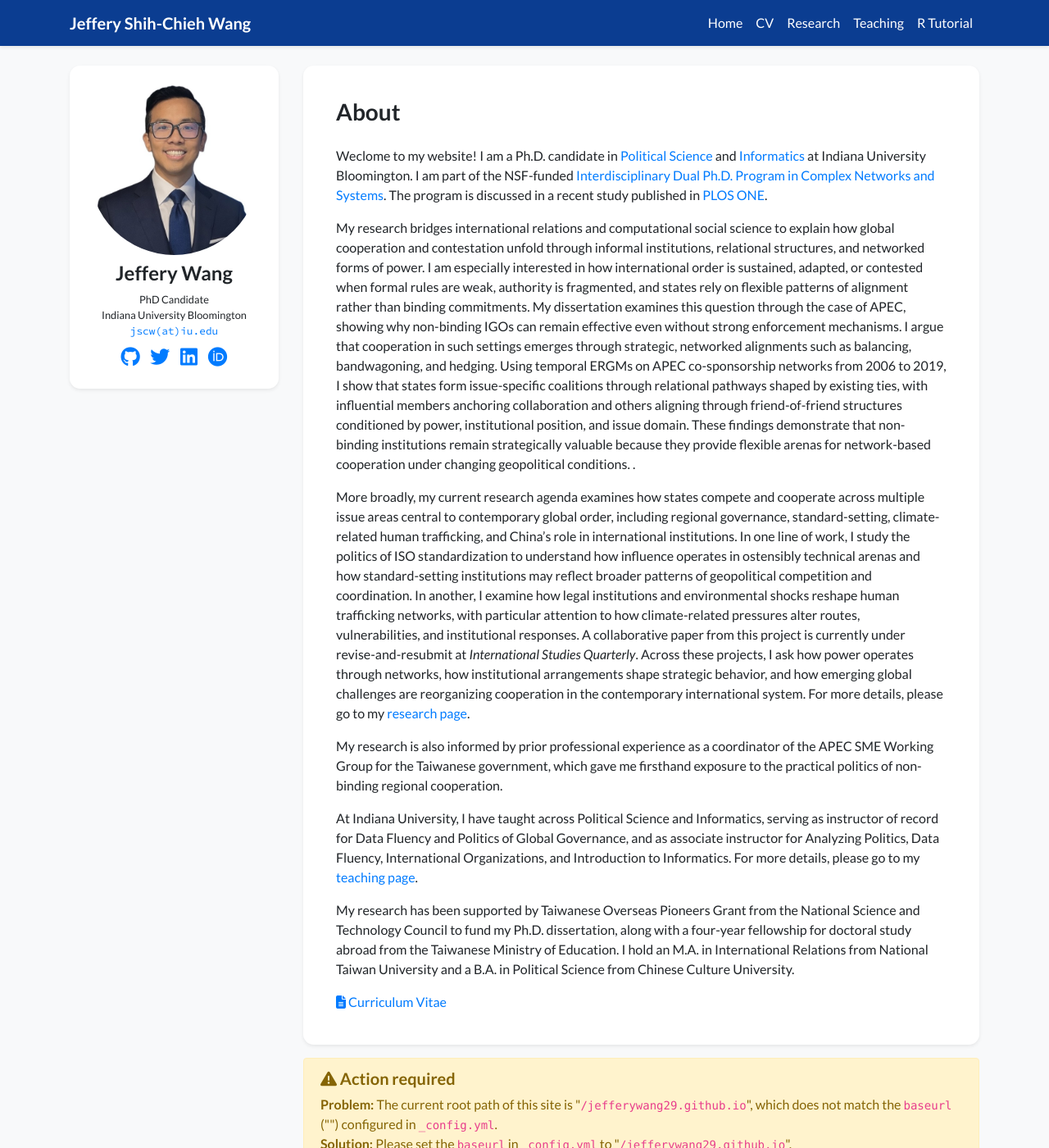
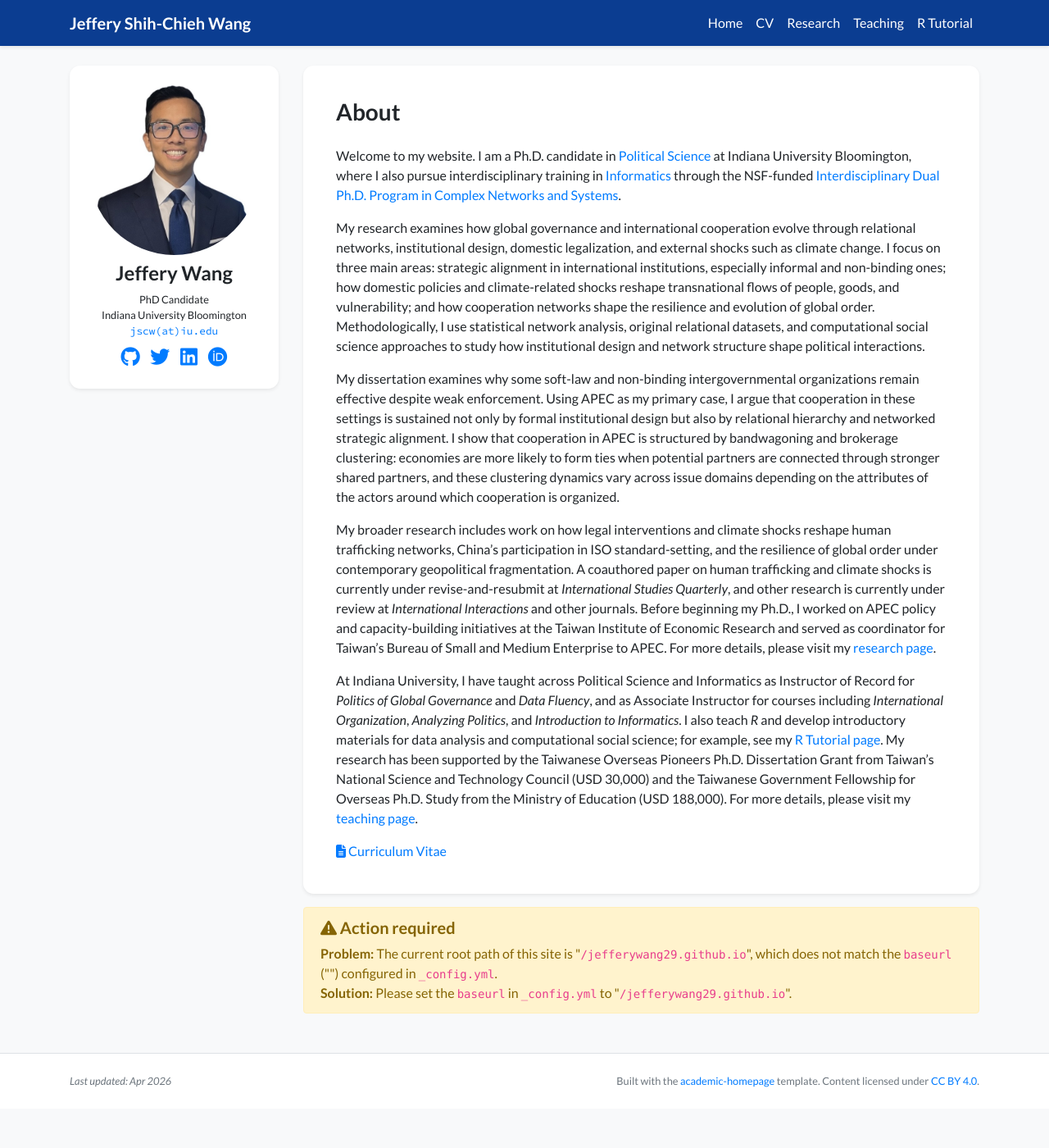
Before and after one commit to jefferywang29/jefferywang29.github.io, a Jekyll site: the page built from index.html, in a window 1280 px wide and 1400 px high. Shown: the whole window at 82% size. Built offline with Jekyll 4.4.1, drawn with Linux system fonts in a browser that asks for light colours; nearby versions of some CDN libraries; a style sheet for code colours, icons or effects is not loaded.

Commit message:
big updates

```diff
--- a/_data/profile.yml
+++ b/_data/profile.yml
@@ -5,58 +5,36 @@ navbar_name: "Jeffery Shih-Chieh Wang"
 positions:
 - name: PhD Candidate
 - name: Indiana University Bloomington
-  logo: /assets/images/badges/MIT_Social_circle.png  # Logo is optional
-
+  logo: /assets/images/badges/MIT_Social_circle.png
 
 email: "jscw@iu.edu"
 cv_link: /CV
-#gscholar: xFmQpf4AAAAJ  # This is an example, replace it with your own Google Scholar ID
+#gscholar: xFmQpf4AAAAJ
 github: jefferywang29
-twitter: jefferywang0429 # Do not include the '@' symbol
-# wechat_qrcode: /assets/images/etc/wechat.jpg
-# wechat_prompt: >-
-#   Please tell me your <strong>name</strong> and <strong>affiliation</strong> (current or past) when adding my wechat. Thanks!
+twitter: jefferywang0429
 linkedin: jeffery-shih-chieh-wang/
 orcid: 0000-0001-5112-3156
 
 short_bio_text_justify: false
 short_bio: >-
   <p>
-    Weclome to my website! I am a Ph.D. candidate in <a href="https://polisci.indiana.edu/index.html" target="_blank"> Political Science </a> and <a href="https://informatics.indiana.edu/index.html" target="_blank"> Informatics </a> at Indiana University Bloomington.
-    I am part of the NSF-funded <a href="https://cns.iu.edu/docs/handouts/CNetS-NRT-lo.pdf" target="_blank"> Interdisciplinary Dual Ph.D. Program in Complex Networks and Systems</a>. The program is discussed in a recent study published in <a href="https://journals.plos.org/plosone/article?id=10.1371/journal.pone.0334779" target="_blank">PLOS ONE</a>.
-  </p>
-
-
-
-  </p>
-   My research bridges international relations and computational social science to explain how global cooperation and contestation unfold through informal institutions, relational structures, and networked forms of power.
-   I am especially interested in how international order is sustained, adapted, or contested when formal rules are weak, authority is fragmented, and states rely on flexible patterns of alignment rather than binding commitments.
-   My dissertation examines this question through the case of APEC, showing why non-binding IGOs can remain effective even without strong enforcement mechanisms.
-   I argue that cooperation in such settings emerges through strategic, networked alignments such as balancing, bandwagoning, and hedging.
-   Using temporal ERGMs on APEC co-sponsorship networks from 2006 to 2019, I show that states form issue-specific coalitions through relational pathways shaped by existing ties, with influential members anchoring collaboration and others aligning through friend-of-friend structures conditioned by power, institutional position, and issue domain. These findings demonstrate that non-binding institutions remain strategically valuable because they provide flexible arenas for network-based cooperation under changing geopolitical conditions.
-   </a>.
+    Welcome to my website. I am a Ph.D. candidate in <a href="https://polisci.indiana.edu/index.html" target="_blank">Political Science</a> at Indiana University Bloomington, where I also pursue interdisciplinary training in <a href="https://informatics.indiana.edu/index.html" target="_blank">Informatics</a> through the NSF-funded <a href="https://cns.iu.edu/docs/handouts/CNetS-NRT-lo.pdf" target="_blank">Interdisciplinary Dual Ph.D. Program in Complex Networks and Systems</a>.
   </p>
 
   <p>
-  More broadly, my current research agenda examines how states compete and cooperate across multiple issue areas central to contemporary global order, including regional governance, standard-setting, climate-related human trafficking, and China’s role in international institutions.
-  In one line of work, I study the politics of ISO standardization to understand how influence operates in ostensibly technical arenas and how standard-setting institutions may reflect broader patterns of geopolitical competition and coordination.
-  In another, I examine how legal institutions and environmental shocks reshape human trafficking networks, with particular attention to how climate-related pressures alter routes, vulnerabilities, and institutional responses.
-  A collaborative paper from this project is currently under revise-and-resubmit at <em>International Studies Quarterly</em>. Across these projects, I ask how power operates through networks, how institutional arrangements shape strategic behavior, and how emerging global challenges are reorganizing cooperation in the contemporary international system. For more details, please go to my <a href="/research/">research page</a>.
-  <p>
+    My research examines how global governance and international cooperation evolve through relational networks, institutional design, domestic legalization, and external shocks such as climate change. I focus on three main areas: strategic alignment in international institutions, especially informal and non-binding ones; how domestic policies and climate-related shocks reshape transnational flows of people, goods, and vulnerability; and how cooperation networks shape the resilience and evolution of global order. Methodologically, I use statistical network analysis, original relational datasets, and computational social science approaches to study how institutional design and network structure shape political interactions.
+  </p>
 
   <p>
-    My research is also informed by prior professional experience as a coordinator of the APEC SME Working Group for the Taiwanese government, which gave me firsthand exposure to the practical politics of non-binding regional cooperation.
+    My dissertation examines why some soft-law and non-binding intergovernmental organizations remain effective despite weak enforcement. Using APEC as my primary case, I argue that cooperation in these settings is sustained not only by formal institutional design but also by relational hierarchy and networked strategic alignment. I show that cooperation in APEC is structured by bandwagoning and brokerage clustering: economies are more likely to form ties when potential partners are connected through stronger shared partners, and these clustering dynamics vary across issue domains depending on the attributes of the actors around which cooperation is organized.
   </p>
-  <p>
-    At Indiana University, I have taught across Political Science and Informatics, serving as instructor of record for
-    Data Fluency and Politics of Global Governance, and as associate instructor for Analyzing Politics, Data Fluency, International Organizations, and Introduction to Informatics.
-    For more details, please go to my <a href="/teaching/">teaching page</a>.
 
   <p>
+    My broader research includes work on how legal interventions and climate shocks reshape human trafficking networks, China’s participation in ISO standard-setting, and the resilience of global order under contemporary geopolitical fragmentation. A coauthored paper on human trafficking and climate shocks is currently under revise-and-resubmit at <em>International Studies Quarterly</em>, and other research is currently under review at <em>International Interactions</em> and other journals. Before beginning my Ph.D., I worked on APEC policy and capacity-building initiatives at the Taiwan Institute of Economic Research and served as coordinator for Taiwan’s Bureau of Small and Medium Enterprise to APEC. For more details, please visit my <a href="/research/" target="_blank">research page</a>.
+  </p>
+
   <p>
-    My research has been supported by Taiwanese Overseas Pioneers Grant from the National Science and Technology Council to fund my Ph.D. dissertation,
-    along with a four-year fellowship for doctoral study abroad from the Taiwanese Ministry of Education.
-    I hold an M.A. in International Relations from National Taiwan University and a B.A. in Political Science from Chinese Culture University.
+    At Indiana University, I have taught across Political Science and Informatics as Instructor of Record for <em>Politics of Global Governance</em> and <em>Data Fluency</em>, and as Associate Instructor for courses including <em>International Organization</em>, <em>Analyzing Politics</em>, and <em>Introduction to Informatics</em>. I also teach <em>R</em> and develop introductory materials for data analysis and computational social science; for example, see my <a href="https://jeffery-wang.com/r-basics/" target="_blank">R Tutorial page</a>. My research has been supported by the Taiwanese Overseas Pioneers Ph.D. Dissertation Grant from Taiwan’s National Science and Technology Council (USD 30,000) and the Taiwanese Government Fellowship for Overseas Ph.D. Study from the Ministry of Education (USD 188,000). For more details, please visit my <a href="/teaching/" target="_blank">teaching page</a>.
   </p>
 
 portrait_url: /assets/images/photos/portrait.jpg
```
Also changed, not shown: _teaching/1. teaching_statement.md (+3 -7 lines), _teaching/2. intstructor.md (+21 -4 lines), 4 other files.
